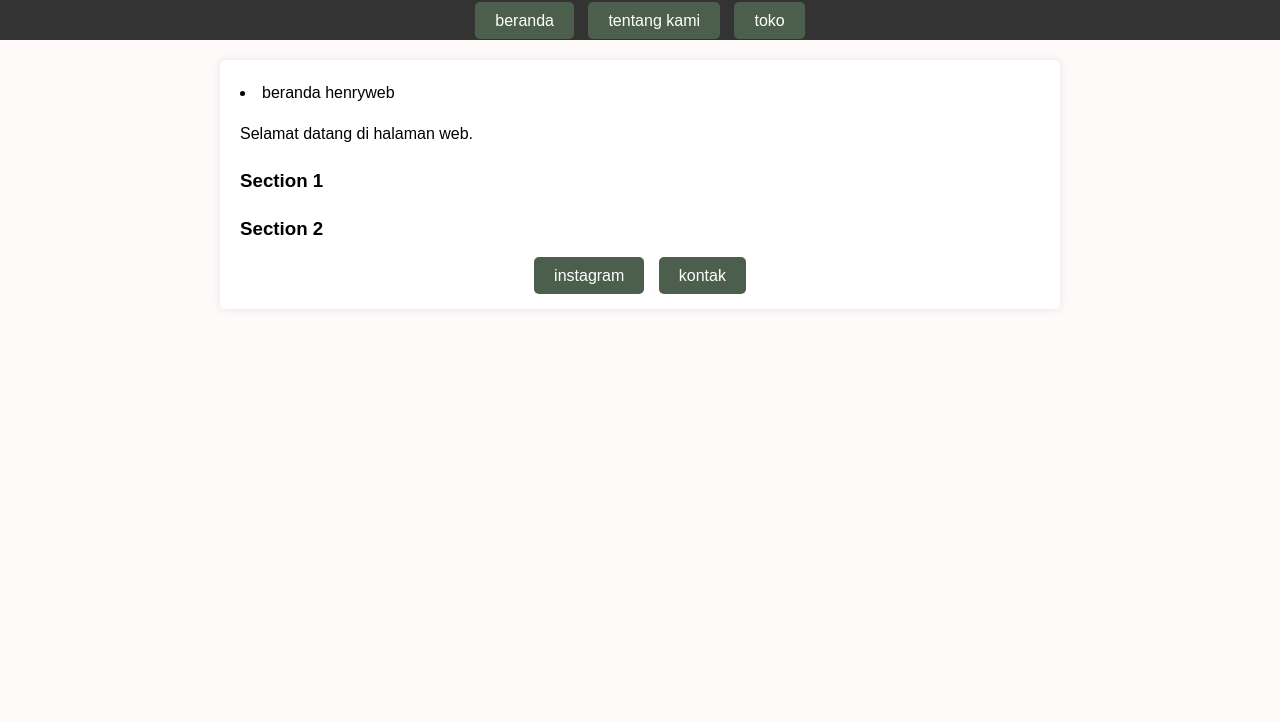
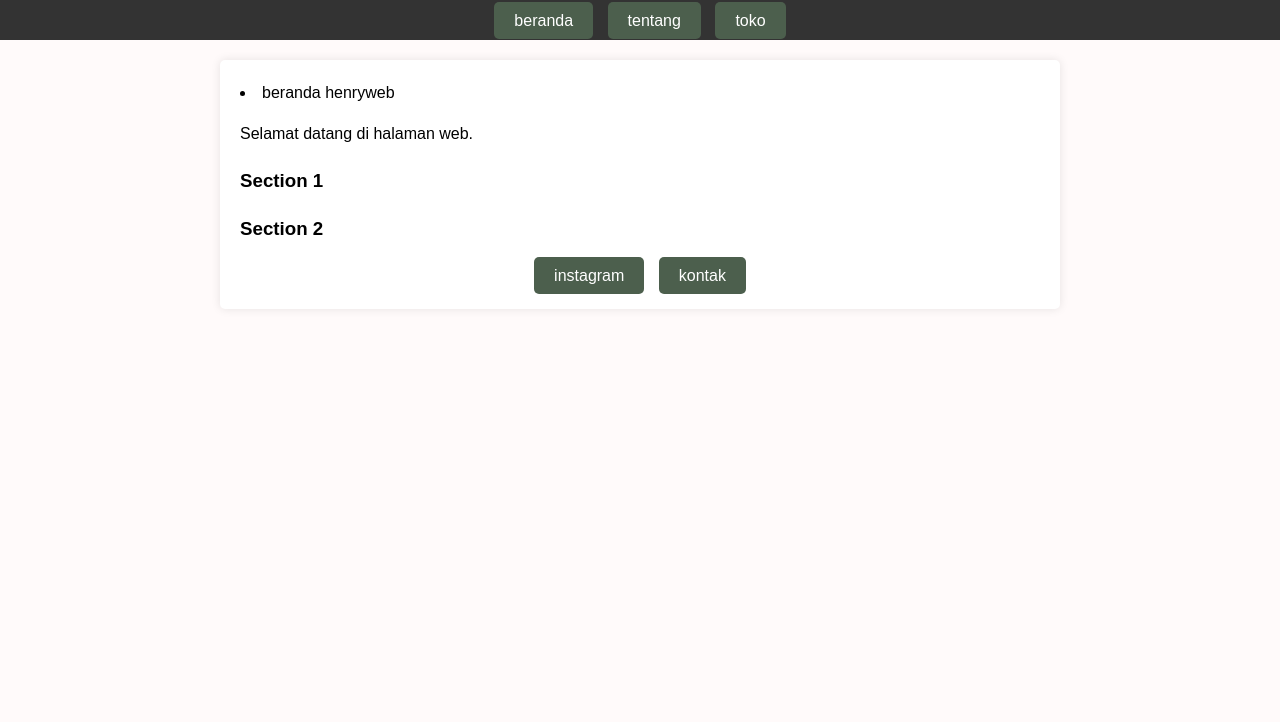
Before and after one commit to henrycell/henweb.github.io, a plain HTML site: page index.html in a window 1280 px wide. Shown: the part 78-800 px from the top of the page. Drawn offline with Linux system fonts and the light colour scheme.

Commit message:
index.html

```diff
--- a/index.html
+++ b/index.html
@@ -60,7 +60,7 @@
     <h1>Selamat Datang!</h1>
     <div class="menu">
       <a href="https://henrycell.github.io/henwebmenu.github.io/" target="_blank">beranda</a>
-      <a href="https://henrycell.github.io/henrywebtentang/" target="_blank">tentang kami</a>
+      <a href="https://henrycell.github.io/henrywebtentang/" target="_blank">tentang</a>
       <a href="https://henrycell.github.io/henrywebtoko.github.io/" target="_blank">toko</a>
 
     </div>
```
